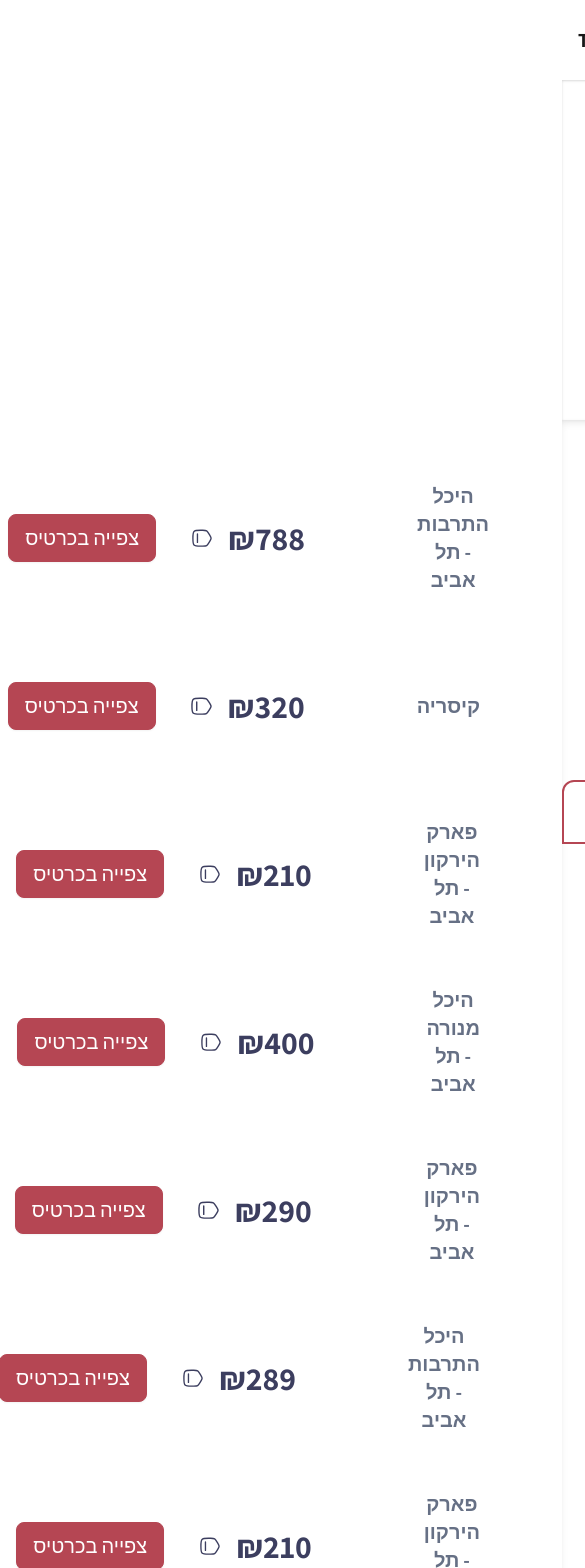
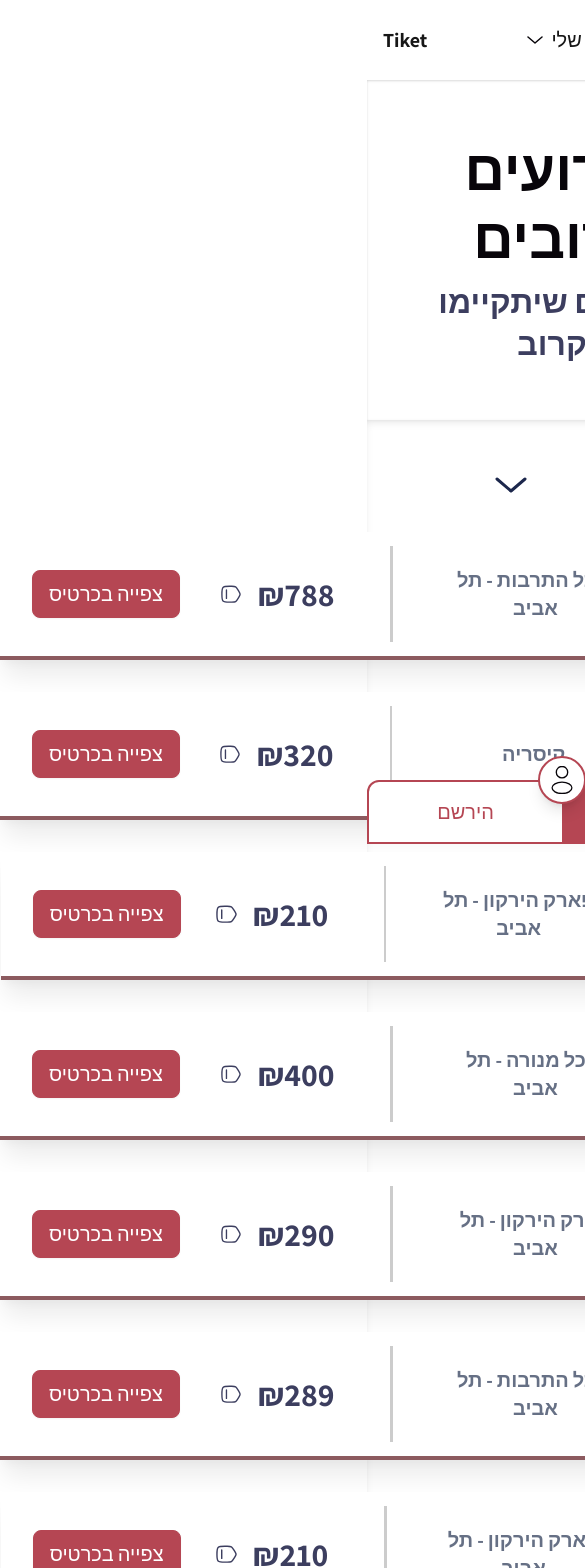
Before and after one commit to tiketuser/Tiket, a Next.js app: page /MyTickets in a window 390 px wide. Shown: the top 1568 px of the page, 585 px wide, since content can reach past the window. Built offline with nearby package versions, Linux system fonts and the light colour scheme.

Commit message:
finished my tickets page still need to add responsiveness

```diff
--- a/app/EventPage/page.tsx
+++ b/app/EventPage/page.tsx
@@ -1,7 +1,7 @@
 import React from "react";
 import cardsData from "../DemoData/cardsData";
 import NavBar from "../components/NavBar/NavBar";
-import VerticalCard from "../components/VerticalCard/VerticallCard";
+import SingleCard from "../components/SingleCard/SingleCard";
 import Footer from "../components/Footer/Footer";
 import EventUpperSection from "../components/EventUpperSection/EventUpperSection";
 import SeatingMap from "../components/SeatingMap/SeatingMap";
@@ -47,7 +47,7 @@ const EventPage = async ({ params }: Props) => {
         {cardsData.map((card) => (
           <div key={card.id} className="flex items-center justify-center">
             <div className="flex mb-10 w-full justify-center items-center">
-              <VerticalCard {...card} buttonAction="קנה" />
+              <SingleCard {...card} buttonAction="קנה" />
             </div>
           </div>
         ))}
--- a/app/MyTickets/page.tsx
+++ b/app/MyTickets/page.tsx
@@ -3,7 +3,7 @@
 import React, { useState, useEffect } from "react";
 import cardsData from "../DemoData/cardsData"; // Assuming you have static data
 import NavBar from "../components/NavBar/NavBar";
-import VerticalCard from "../components/VerticalCard/VerticallCard";
+import SingleCard from "../components/SingleCard/SingleCard";
 import Footer from "../components/Footer/Footer";
 import TitleSubtitle from "../components/TitleSubtitle/TitleSubtitle";
 import ArrowIcon from "../../public/images/My Tickets/Web/Arrow.svg";
@@ -69,15 +69,15 @@ const MyTickets = ({ params }: Props) => {
           }`}
         />
         <div
-          className={`transition-all duration-700 ease-in-out ${
+          className={`mt-14 transition-all duration-700 ease-in-out ${
             showUpcoming ? "opacity-100 h-auto" : "opacity-0 h-0"
           }`}
         >
           {showUpcoming &&
             cardsData.map((card) => (
               <div key={card.id} className="flex items-center justify-center">
-                <div className="flex mb-10 w-full justify-center items-center">
-                  <VerticalCard
+                <div className="flex mb-8 w-full justify-center items-center">
+                  <SingleCard
                     location={card.location}
                     date={card.date}
                     title={card.title}
@@ -101,7 +101,7 @@ const MyTickets = ({ params }: Props) => {
           }`}
         />
         <div
-          className={`transition-all duration-700 ease-in-out ${
+          className={`transition-all duration-700 ease-in-out mt-14 ${
             showPurchases ? "opacity-100 h-auto" : "opacity-0 h-0"
           }`}
         >
@@ -109,7 +109,7 @@ const MyTickets = ({ params }: Props) => {
             cardsData.map((card) => (
               <div key={card.id} className="flex items-center justify-center">
                 <div className="flex mb-10 w-full justify-center items-center">
-                  <VerticalCard
+                  <SingleCard
                     location={card.location}
                     date={card.date}
                     title={card.title}
--- a/app/components/VerticalCard/VerticallCard.tsx
+++ b/app/components/SingleCard/SingleCard.tsx
@@ -3,7 +3,7 @@ import PriceIcon from "../../../public/images/Home Page/Web/Price Icon.svg";
 import TimeLeftIcon from "../../../public/images/Home Page/Web/TimeLeft.svg";
 import Image from "next/image";
 
-interface VerticalCardProps {
+interface SingleCardProps {
   imageSrc?: string;
   title: string;
   date: string;
@@ -17,7 +17,7 @@ interface VerticalCardProps {
   buttonAction: string;
 }
 
-const VerticalCard: React.FC<VerticalCardProps> = ({
+const SingleCard: React.FC<SingleCardProps> = ({
   title,
   date,
   expired,
@@ -30,7 +30,7 @@ const VerticalCard: React.FC<VerticalCardProps> = ({
   buttonAction,
 }) => {
   return (
-    <div className="flex items-center justify-between border-b-4 border-highlight pt-4 pr-12 pb-4 pl-8 gap-14 shadow-large w-[70%] h-[128px] bg-white select-none transition-transform duration-700  hover:scale-[1.01] cursor-pointer">
+    <div className="flex items-center justify-between border-b-4 border-highlight pt-4 pr-12 pb-4 pl-8 gap-14 shadow-large w-auto h-[128px] bg-white select-none transition-transform duration-700  hover:scale-[1.01] cursor-pointer">
       {/* Date Section */}
       <div className="flex flex-col items-center">
         <span className="text-text-large leading-[30px] font-normal text-strongText">
@@ -45,15 +45,15 @@ const VerticalCard: React.FC<VerticalCardProps> = ({
       </div>
       <div className="w-[3px] h-24 bg-strongText"></div> {/* Divider */}
       {/* Event Title Section */}
-      <div className="text-center whitespace-nowrap truncate max-w-[280px]">
-        <div className="flex items-center justify-center">
+      <div className="text-center whitespace-nowrap truncate max-w-[200px]">
+        <div className="flex items-center justify-center w-[200px]">
           {expired && (
             <span className="flex justify-center items-center bg-highlight bg-opacity-80 w-14 h-6 text-white text-text-extra-small leading-[18px] font-semibold text-center">
               Expired
             </span>
           )}
         </div>
-        <span className="text-heading-3-desktop font-bold text-strongText">
+        <span className="text-heading-3-desktop font-bold text-strongText ">
           {title}
         </span>
 
@@ -71,7 +71,7 @@ const VerticalCard: React.FC<VerticalCardProps> = ({
       </div>
       <div className="w-[3px] h-24 bg-weakText"></div> {/* Divider */}
       {/* Location Section */}
-      <div className="text-center text-heading-6-desktop font-bold text-weakTextBluish">
+      <div className="text-center text-heading-6-desktop font-bold text-weakTextBluish w-[200px]">
         <span>{location}</span>
       </div>
       <div className="w-[3px] h-24 bg-weakText"></div> {/* Divider */}
@@ -95,4 +95,4 @@ const VerticalCard: React.FC<VerticalCardProps> = ({
   );
 };
 
-export default VerticalCard;
+export default SingleCard;
```
